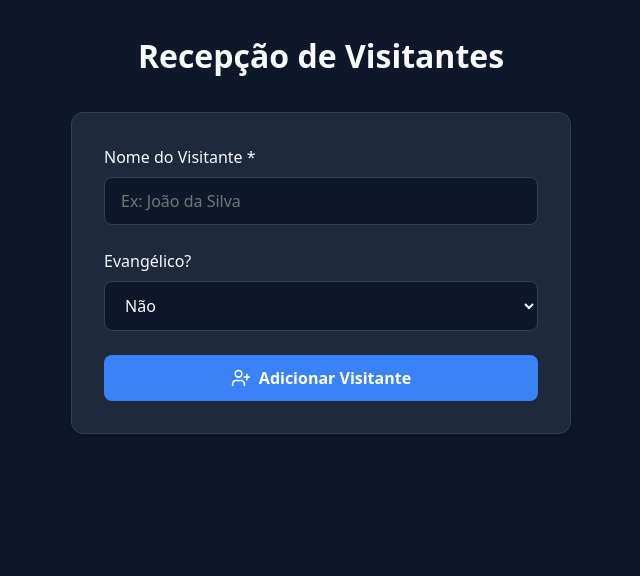
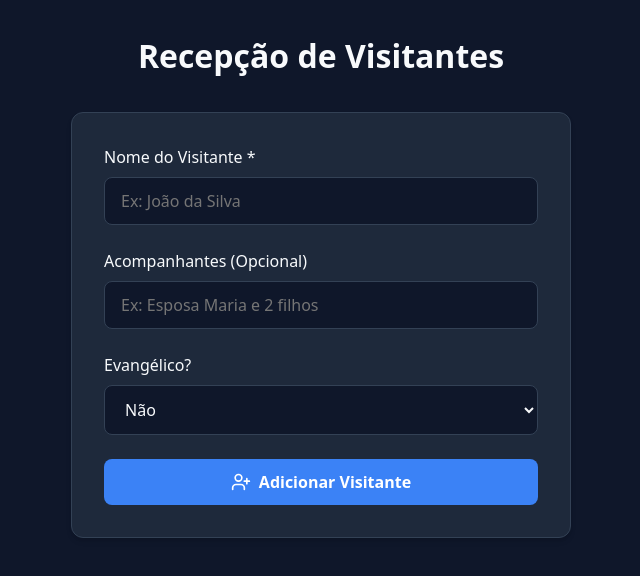
Before and after one commit to Samoo1234/recep-o, a React (Vite) app: page /recepcao in a window 1280 px wide. Shown: the top 576 px of the page, without its empty margins (319-959 px from the left). Built offline with nearby package versions, Linux system fonts and the light colour scheme.

Commit message:
feat: add acompanhantes field for families/groups

```diff
--- a/src/components/VisitorCard.tsx
+++ b/src/components/VisitorCard.tsx
@@ -1,5 +1,5 @@
 import React from 'react';
-import { User, CheckCircle, XCircle } from 'lucide-react';
+import { User, Users, CheckCircle, XCircle } from 'lucide-react';
 import type { Visitante } from '../lib/supabase';
 
 interface VisitorCardProps {
@@ -27,6 +27,13 @@ export const VisitorCard: React.FC<VisitorCardProps> = ({ visitor, onMarkAsRead,
             <span>Não evangélico</span>
           </div>
         )}
+
+        {visitor.acompanhantes && (
+          <div className="visitor-info" style={{ marginTop: '0.5rem' }}>
+            <Users size={20} />
+            <span>Com: <strong>{visitor.acompanhantes}</strong></span>
+          </div>
+        )}
       </div>
 
       <div className="card-actions">
--- a/src/lib/supabase.ts
+++ b/src/lib/supabase.ts
@@ -15,6 +15,7 @@ export type Visitante = {
   nome: string;
   evangelico: boolean;
   denominacao: string | null;
+  acompanhantes: string | null;
   status: 'novo' | 'lido';
   created_at: string;
 };
--- a/src/pages/Recepcao.tsx
+++ b/src/pages/Recepcao.tsx
@@ -6,6 +6,7 @@ export const Recepcao: React.FC = () => {
   const [nome, setNome] = useState('');
   const [evangelico, setEvangelico] = useState<'sim' | 'nao'>('nao');
   const [denominacao, setDenominacao] = useState('');
+  const [acompanhantes, setAcompanhantes] = useState('');
   const [loading, setLoading] = useState(false);
   const [mensagem, setMensagem] = useState({ texto: '', erro: false });
 
@@ -27,6 +28,7 @@ export const Recepcao: React.FC = () => {
             nome: nome.trim(),
             evangelico: evangelico === 'sim',
             denominacao: evangelico === 'sim' ? denominacao.trim() : null,
+            acompanhantes: acompanhantes.trim() || null,
             status: 'novo'
           }
         ]);
@@ -37,6 +39,7 @@ export const Recepcao: React.FC = () => {
       setNome('');
       setEvangelico('nao');
       setDenominacao('');
+      setAcompanhantes('');
 
       // Limpa a mensagem após 3 segundos
       setTimeout(() => setMensagem({ texto: '', erro: false }), 3000);
@@ -64,6 +67,18 @@ export const Recepcao: React.FC = () => {
               onChange={(e) => setNome(e.target.value)}
               placeholder="Ex: João da Silva"
               required
+            />
+          </div>
+
+          <div className="form-group">
+            <label className="form-label" htmlFor="acompanhantes">Acompanhantes (Opcional)</label>
+            <input
+              id="acompanhantes"
+              type="text"
+              className="form-input"
+              value={acompanhantes}
+              onChange={(e) => setAcompanhantes(e.target.value)}
+              placeholder="Ex: Esposa Maria e 2 filhos"
             />
           </div>
 
```
